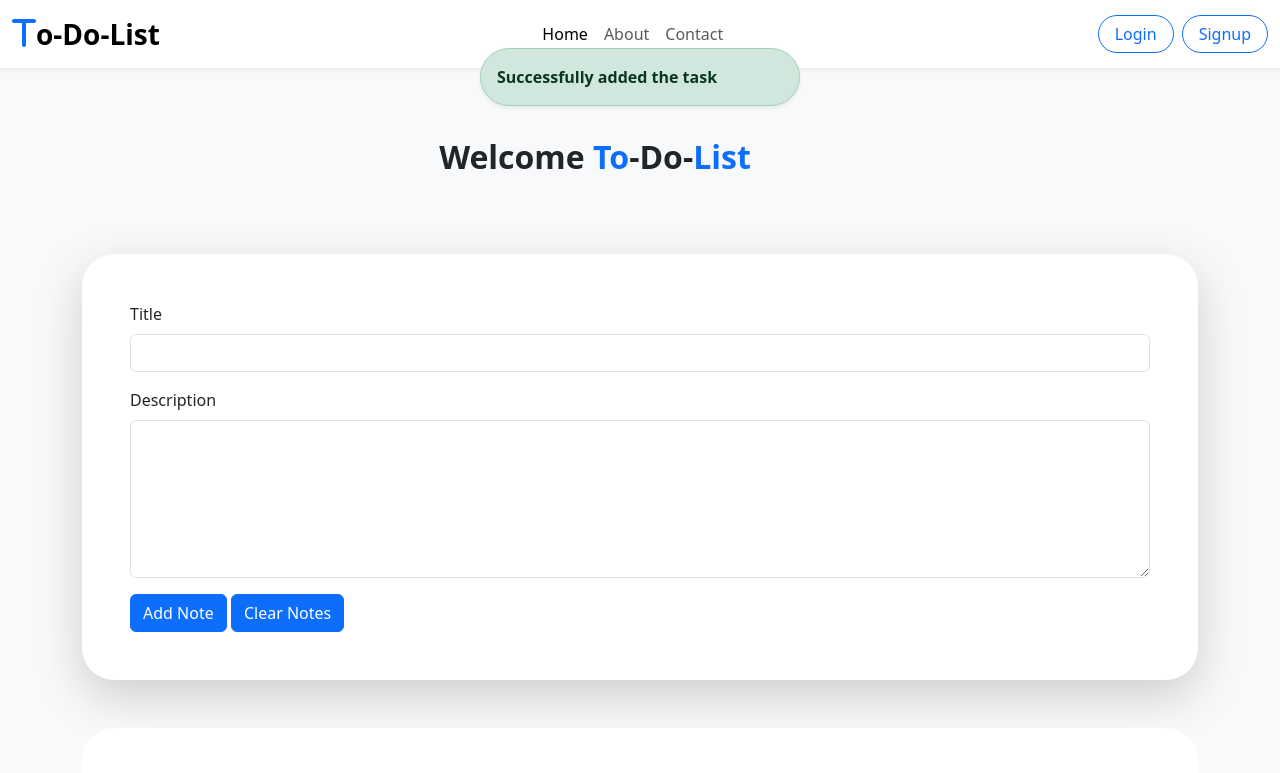
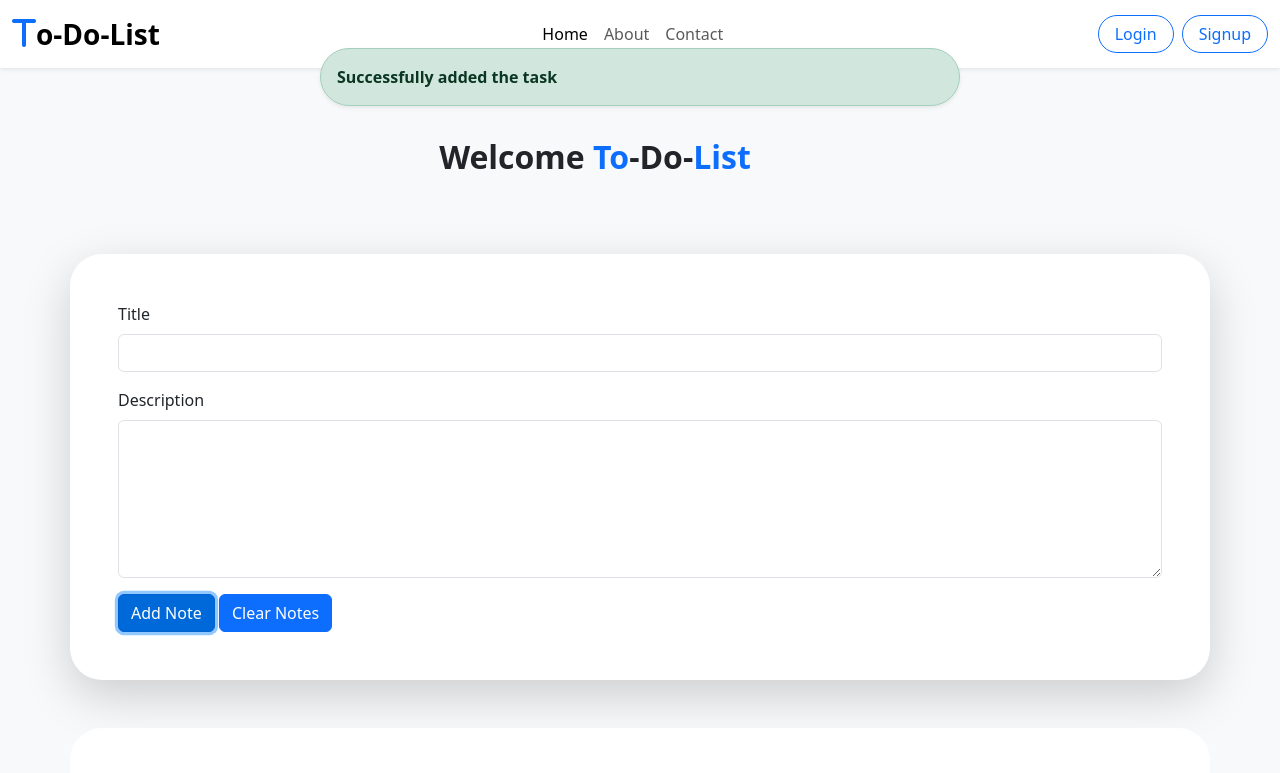
Before and after one commit to ShamiGondal/To-Do-List, a plain HTML site: page index.html in a window 1280 px wide. Both pictures are taken after typing "Sample", "Sample" into the empty fields and a click on the button "Add Note". Shown: the top 773 px of the page. Drawn offline with nearby package versions, Linux system fonts and the light colour scheme; some icons are missing.

Commit message:
updated js

```diff
--- a/index.html
+++ b/index.html
@@ -8,6 +8,7 @@
     <script src="https://cdn.lordicon.com/lordicon-1.1.0.js"></script>
     <link rel="stylesheet" href="style.css">
     <link rel="shortcut icon" href="./assests/profile-pic (1).png" type="image/x-icon">
+    <link href="https://stackpath.bootstrapcdn.com/bootstrap/4.5.2/css/bootstrap.min.css" rel="stylesheet">
     <script src="https://kit.fontawesome.com/f448c1038a.js" crossorigin="anonymous"></script>
     <link href="https://cdn.jsdelivr.net/npm/bootstrap@5.3.2/dist/css/bootstrap.min.css" rel="stylesheet"
         integrity="sha384-T3c6CoIi6uLrA9TneNEoa7RxnatzjcDSCmG1MXxSR1GAsXEV/Dwwykc2MPK8M2HN" crossorigin="anonymous" />
@@ -18,7 +19,8 @@
 </head>
 
 <body class="bg-light">
-    <nav class="navbar navbar-expand-lg navbar-white bg-white shadow-sm">
+
+    <nav class="navbar navbar-expand-lg navbar-white bg-white shadow-sm px-2 px-md-0">
         <div class="container-fluid">
             <a class="navbar-brand fs-3 fw-bold" href="/"><i
                     class="fa-solid fa-t text-primary fs-2 fw-bolder"></i>o-Do-List</a>
@@ -51,8 +53,9 @@
             </div>
         </div>
     </nav>
-    <div class="container mt-5">
-        <div id="alert" class="container d-none rounded-5 w-25 mt-5 z-2 shadow-sm alert alert-success fixed-top fw-bold"
+    <div class="container mt-5 px-3 px-md-0">
+        <div id="alert"
+            class="container d-none rounded-5 w-50 mt-5 z-2 fs-sm-5 shadow-sm alert alert-success fixed-top fw-bold"
             role="alert">
             A simple success alert—check it out!
         </div>
@@ -166,7 +169,7 @@
         </div>
     </div>
     <script src="index.js"></script>
-    <script src="https://cdn.jsdelivr.net/npm/bootstrap@5.0.0/dist/js/bootstrap.bundle.min.js"></script>
+    <script src="https://stackpath.bootstrapcdn.com/bootstrap/4.5.2/js/bootstrap.min.js"></script>
     <script src="https://cdn.jsdelivr.net/npm/@popperjs/core@2.11.8/dist/umd/popper.min.js"
         integrity="sha384-I7E8VVD/ismYTF4hNIPjVp/Zjvgyol6VFvRkX/vR+Vc4jQkC+hVqc2pM8ODewa9r"
         crossorigin="anonymous"></script>
```
Lines whose indentation alone changed are shown as unchanged.
